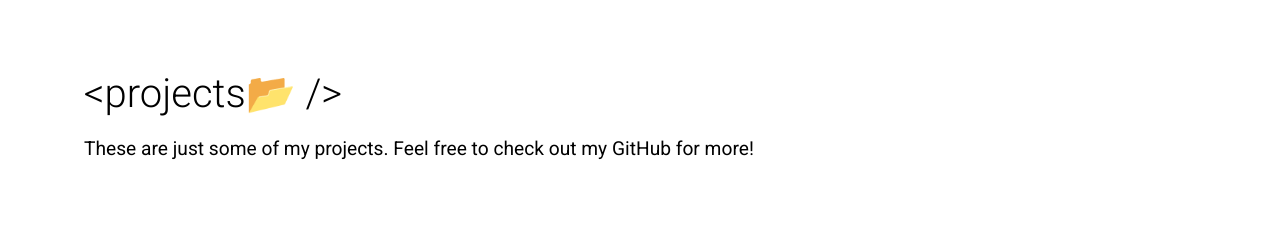
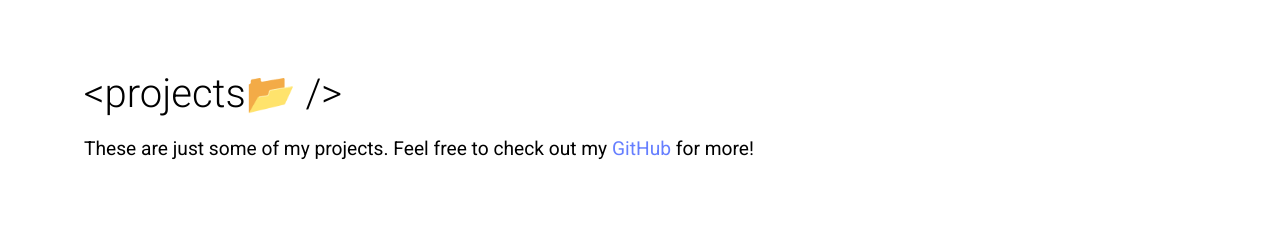
Before and after one commit to obiito01/portfolio-website, a React (Create React App) app: page / in a window 1280 px wide. Shown: the part 2400-2627 px from the top of the page. Built offline with nearby package versions, Linux system fonts and the light colour scheme.

Commit message:
update menu

```diff
--- a/src/components/Navbar/Navbar.js
+++ b/src/components/Navbar/Navbar.js
@@ -50,7 +50,7 @@ const Navbar = () => {
         <NavHamburger onClick={handleClick}>
           {click ? <FaTimes /> : <FaBars />}
         </NavHamburger>
-        <NavMenu>
+        <NavMenu click={click} onClick={() => setClick(false)}>
           <NavItem
             to="about"
             offset={-80}
@@ -64,6 +64,7 @@ const Navbar = () => {
               spy={true}
               duration={500}
               smooth="true"
+              onClick={() => setClick(false)}
             >
               About
             </NavLink>
@@ -81,6 +82,7 @@ const Navbar = () => {
               spy={true}
               duration={500}
               smooth="true"
+              onClick={() => setClick(false)}
             >
               Skills
             </NavLink>
@@ -98,6 +100,7 @@ const Navbar = () => {
               spy={true}
               duration={500}
               smooth="true"
+              onClick={() => setClick(false)}
             >
               Projects
             </NavLink>
@@ -115,6 +118,7 @@ const Navbar = () => {
               spy={true}
               duration={500}
               smooth="true"
+              onClick={() => setClick(false)}
             >
               Contact
             </NavLink>
--- a/src/components/Navbar/Navbar.styled.js
+++ b/src/components/Navbar/Navbar.styled.js
@@ -58,9 +58,22 @@ export const NavMenu = styled.ul`
   display: flex;
   align-items: center;
   list-style: none;
+  transition: transform 300ms ease-in-out;
 
   @media screen and (max-width: 768px) {
-    display: none;
+    position: fixed;
+    display: flex;
+    flex-direction: column;
+    justify-content: center;
+    align-items: center;
+    top: 80px;
+    left: 0;
+    height: 270px;
+    width: 100vw;
+    background-color: #667fff;
+    transform: ${({ click }) =>
+      click ? `translateX(0)` : `translateX(-100vw)`};
+    box-shadow: rgba(0, 0, 0, 0.35) 0 8px 6px -6px;
   }
 `;
 
@@ -75,6 +88,10 @@ export const NavItem = styled(Link)`
   font-size: 1.2rem;
   cursor: pointer;
 
+  @media screen and (max-width: 768px) {
+    padding: 0 0;
+  }
+
   &.active {
     color: #fff;
     &::after {
@@ -86,6 +103,9 @@ export const NavItem = styled(Link)`
       height: 0.2rem;
       background-color: #fff;
       transition: all 200ms ease-in-out;
+      @media screen and (max-width: 768px) {
+        background-color: transparent;
+      }
     }
   }
 
@@ -104,6 +124,9 @@ export const NavItem = styled(Link)`
     color: #6e00ff;
     &::after {
       background-color: #6e00ff;
+      @media screen and (max-width: 768px) {
+        background-color: transparent;
+      }
     }
   }
 `;
--- a/src/components/ProjectsSection/ProjectsSection.js
+++ b/src/components/ProjectsSection/ProjectsSection.js
@@ -5,6 +5,7 @@ import {
   Title,
   Content,
   Description,
+  GithubLink,
 } from "./ProjectsSection.styled";
 import data from "./data";
 import { Card } from "../../components";
@@ -15,7 +16,10 @@ const ProjectsSection = () => {
       <ProjectsContainer>
         <Title>&lt;projects📂 /&gt;</Title>
         <Description>
-          These are just some of my projects. Feel free to check out my GitHub
+          These are just some of my projects. Feel free to check out my{" "}
+          <GithubLink href={"https://www.github.com/obiito01"} target="_blank">
+            GitHub
+          </GithubLink>{" "}
           for more!
         </Description>
         <Content>
--- a/src/components/ProjectsSection/ProjectsSection.styled.js
+++ b/src/components/ProjectsSection/ProjectsSection.styled.js
@@ -78,3 +78,14 @@ export const Description = styled.p`
     margin-bottom: 10px;
   }
 `;
+
+export const GithubLink = styled.a`
+  text-decoration: none;
+  color: #667fff;
+  transition: 100ms all ease-in-out;
+
+  &:hover {
+    color: purple;
+    text-decoration: underline;
+  }
+`;
```
